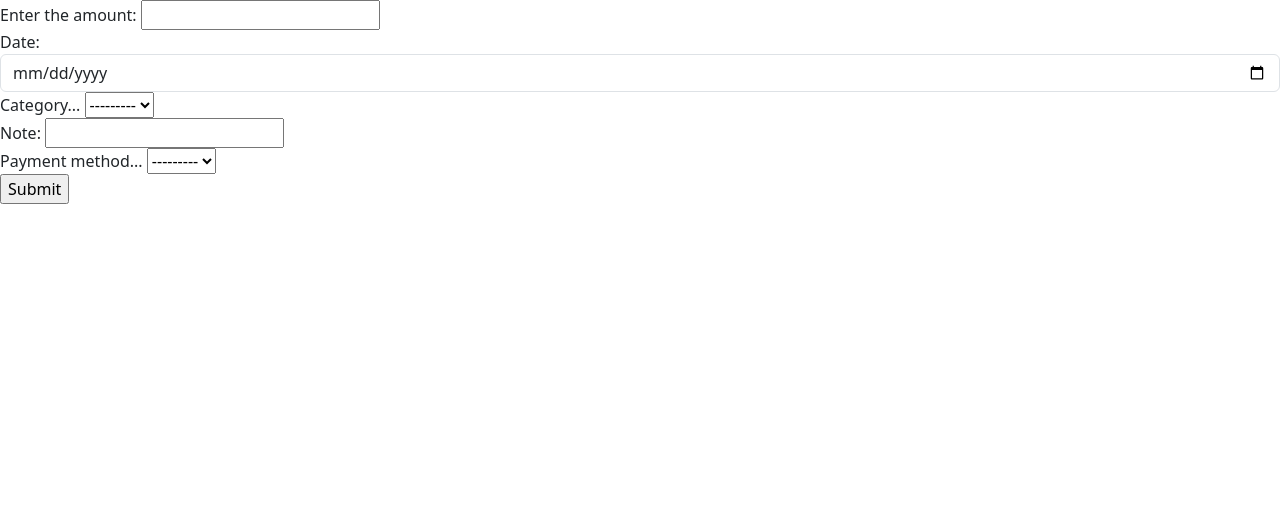
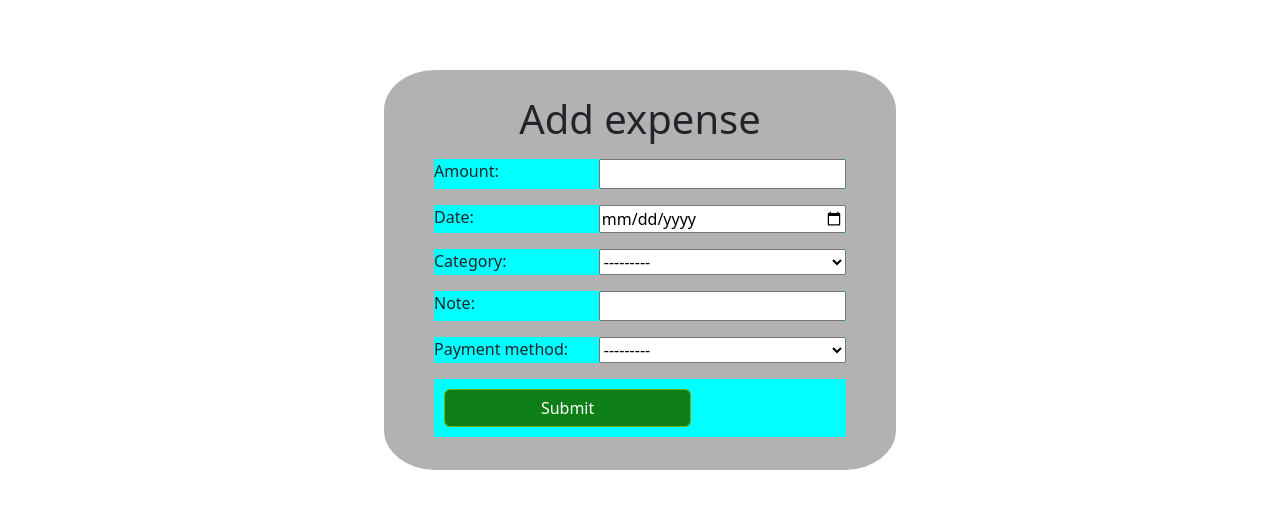
Before and after one commit to Franco-Postulka/MyMoney, a Django app: page /mymoney/ in a window 1280 px wide. Shown: the part 60-569 px from the top of the page. Run offline with Django 5.2, Linux system fonts and the light colour scheme; the visitor is signed in with stand-in values (Sample User, id 1); data that the repository does not hold is empty.

Commit message:
Estilo botones y inicio estilo form

```diff
--- a/mymoney/static/mymoney/styles.css
+++ b/mymoney/static/mymoney/styles.css
@@ -35,18 +35,19 @@ span {
   font-weight: bold;
 }
 
-#submit-button {
+.btn {
   background-color: rgb(14, 126, 22);
   margin: 10px;
   border: 1px solid rgb(118, 179, 26);
   color: white;
 }
 
-#submit-button:hover {
+.btn:hover {
   background-color: rgb(118, 179, 26);
+  color: white;
 }
 
-#login-register {
+.div-form {
   background-color: rgb(178, 178, 178);
   border-radius: 10%;
   display: flex;
@@ -54,33 +55,43 @@ span {
   align-items: center;
   justify-content: center;
 }
-#login-register form {
+.div-form form {
   width: 100%;
   display: flex;
   flex-direction: column;
   align-items: center;
   justify-content: center;
 }
-#login-register form div {
+.div-form form div {
   margin: 8px 0;
   width: 100%;
 }
 
 @media (min-width: 700px) {
-  #login-register {
+  .div-form {
     margin: 70px 30%;
     padding: 25px 50px;
   }
 }
 @media (max-width: 700px) {
-  #login-register {
+  .div-form {
     margin: 70px 20%;
     padding: 25px 30px;
   }
 }
 @media (max-width: 500px) {
-  #login-register {
+  .div-form {
     margin: 90px 10%;
     padding: 25px 20px;
   }
+}
+#add div {
+  display: flex;
+  flex-direction: row;
+  background-color: aqua;
+  justify-content: space-between;
+}
+#add div input, #add div select {
+  width: 60%;
+  align-items: end;
 }/*# sourceMappingURL=styles.css.map */
--- a/mymoney/static/mymoney/styles.scss
+++ b/mymoney/static/mymoney/styles.scss
@@ -32,17 +32,18 @@ ul.navbar-nav {
 span{
     font-weight: bold;
 }
-#submit-button{
+.btn{
     background-color: $mygreen;
     margin: 10px;
     border: 1px solid rgb(118, 179, 26);
     color: white;
 }
-#submit-button:hover{
+.btn:hover{
     background-color: rgb(118, 179, 26);
+    color: white;
 }
 
-#login-register{
+.div-form{
     background-color: $mygrey;
     border-radius: 10%;
     display: flex;
@@ -62,20 +63,33 @@ span{
     }
 }
 @media (min-width: 700px){
-    #login-register{
+    .div-form{
         margin: 70px 30%;
         padding: 25px 50px;
     }
 }
 @media (max-width: 700px){
-    #login-register{
+    .div-form{
         margin: 70px 20%;
         padding: 25px 30px;
     }
 }
 @media (max-width: 500px){
-    #login-register{
+    .div-form{
         margin: 90px 10%;
         padding: 25px 20px;
     }
 }
+
+#add{
+    div{
+        display: flex;
+        flex-direction: row;
+        background-color: aqua;
+        justify-content: space-between;
+        input,select{
+            width: 60%;
+            align-items: end;
+        }
+    }
+}
--- a/mymoney/templates/mymoney/index.html
+++ b/mymoney/templates/mymoney/index.html
@@ -4,11 +4,14 @@
 <div id="expenses-list">
 </div>
 
-<div id="expenses-add">
+<div class="div-form" id="add">
     <form action="{% url 'index'%}" method="post">
+        <h1>Add expense</h1>
         {% csrf_token %}
         {{ form }}
-        <input type="submit">
+        <div>
+            <input type="submit" value="Submit" class="btn">
+        </div>
     </form>
     </form>
 </div>
--- a/mymoney/templates/mymoney/login.html
+++ b/mymoney/templates/mymoney/login.html
@@ -1,6 +1,6 @@
 {% extends "mymoney/layout.html" %}
 {%block body%}
-<div id="login-register">
+<div class="div-form">
     <h2>Login</h2>
 
     {% if message %}
@@ -15,7 +15,7 @@
         <div class="form-group">
             <input class="form-control" type="password" name="password" placeholder="Password">
         </div>
-        <input class="btn btn-primary" type="submit" id="submit-button" value="Login">
+        <input type="submit" class="btn" value="Login">
     </form>
     Don't have an account? <a href="{% url 'register' %}">Register here.</a>
 </div>
--- a/mymoney/templates/mymoney/register.html
+++ b/mymoney/templates/mymoney/register.html
@@ -1,7 +1,7 @@
 {% extends "mymoney/layout.html" %}
 
 {%block body%}
-    <div id="login-register">
+    <div class="div-form">
         <h2>Register</h2>
 
         {% if message %}
@@ -22,7 +22,7 @@
             <div class="form-group">
                 <input class="form-control" type="password" name="confirmation" placeholder="Confirm Password" required>
             </div>
-            <input class="btn btn-primary"  type="submit" id="submit-button" value="Register">
+            <input class="btn"  type="submit" value="Register">
         </form>
 
         Already have an account? <a href="{% url 'login' %}">Log In here.</a>
--- a/mymoney/views.py
+++ b/mymoney/views.py
@@ -62,16 +62,15 @@ def register(request):
 
 
 class NewTasksForm(forms.Form):
-    amount =  forms.FloatField(label="Enter the amount",required=True)
+    amount =  forms.FloatField(required=True)
     date = forms.DateField(widget=forms.DateInput(
         attrs={
-            'class': 'form-control',
-            'type': 'date'
+            'type': 'date',
         }
     ))
-    category = forms.ModelChoiceField(label="Category...",required=False,queryset=ExpenseCategory.objects.all())
+    category = forms.ModelChoiceField(queryset=ExpenseCategory.objects.all())
     note = forms.CharField(max_length=125,required=False)
-    payment_method = forms.ModelChoiceField(label="Payment method...",queryset=PaymentMethod.objects.all())
+    payment_method = forms.ModelChoiceField(queryset=PaymentMethod.objects.all())
 
 def index(request):
     if request.user.is_authenticated:
```
Also changed, not shown: 1 other file.
